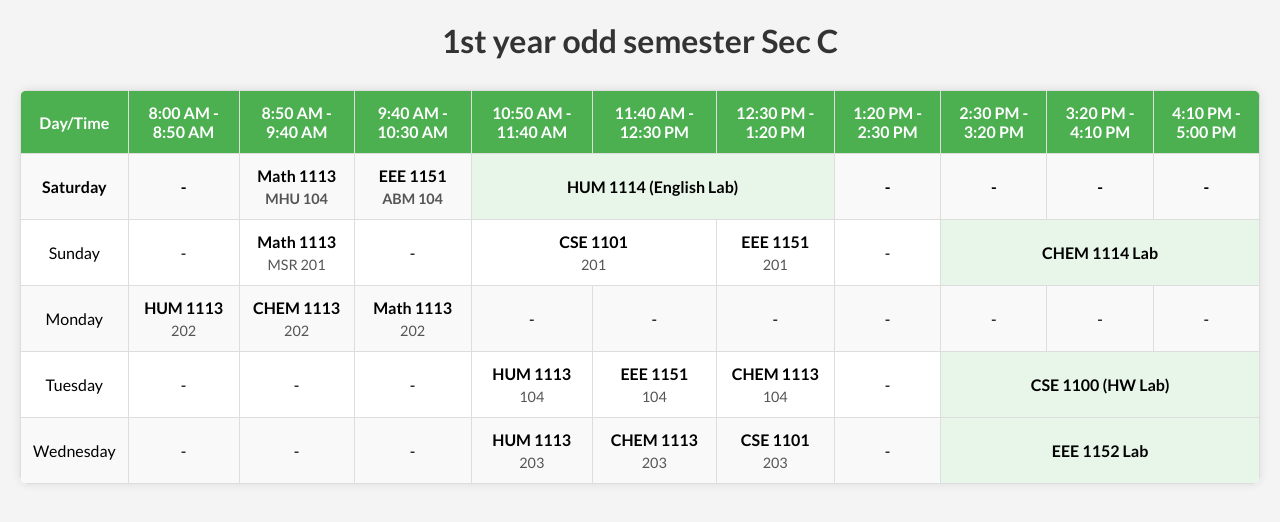
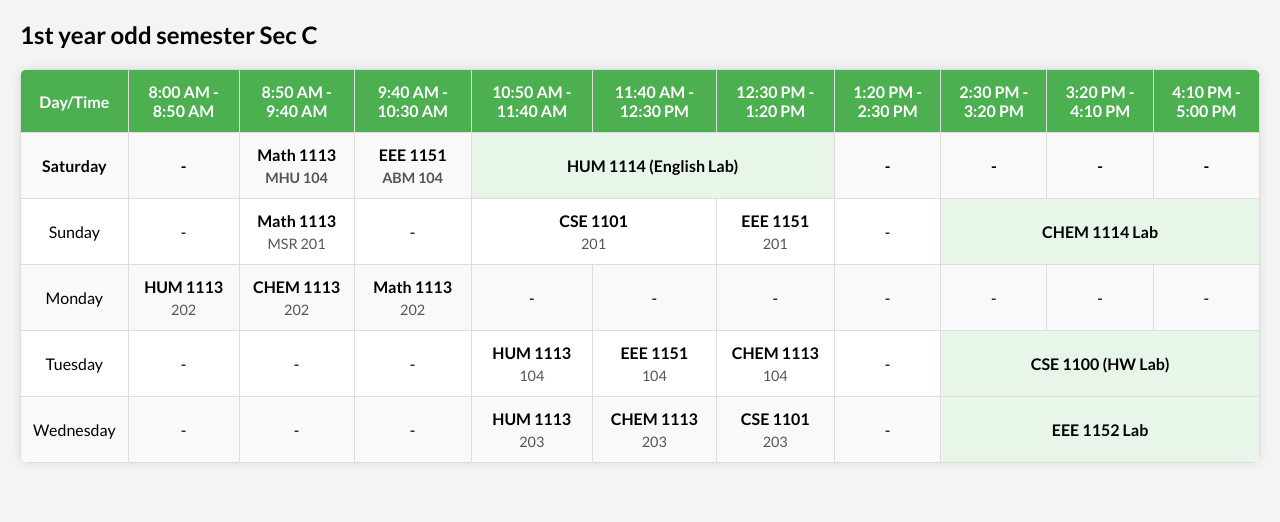
Before and after one commit to idcnys/ruetcsec, a plain HTML site: page index.html in a window 1280 px wide. Drawn offline with Linux system fonts and the light colour scheme.

Commit message:
Update index.html

```diff
--- a/index.html
+++ b/index.html
@@ -68,7 +68,7 @@
     </style>
 </head>
 <body>
-    <h1>1st year odd semester Sec C</h1>
+    <h2>1st year odd semester Sec C</h2>
 
     <div class="table-container">
         <table>
```
